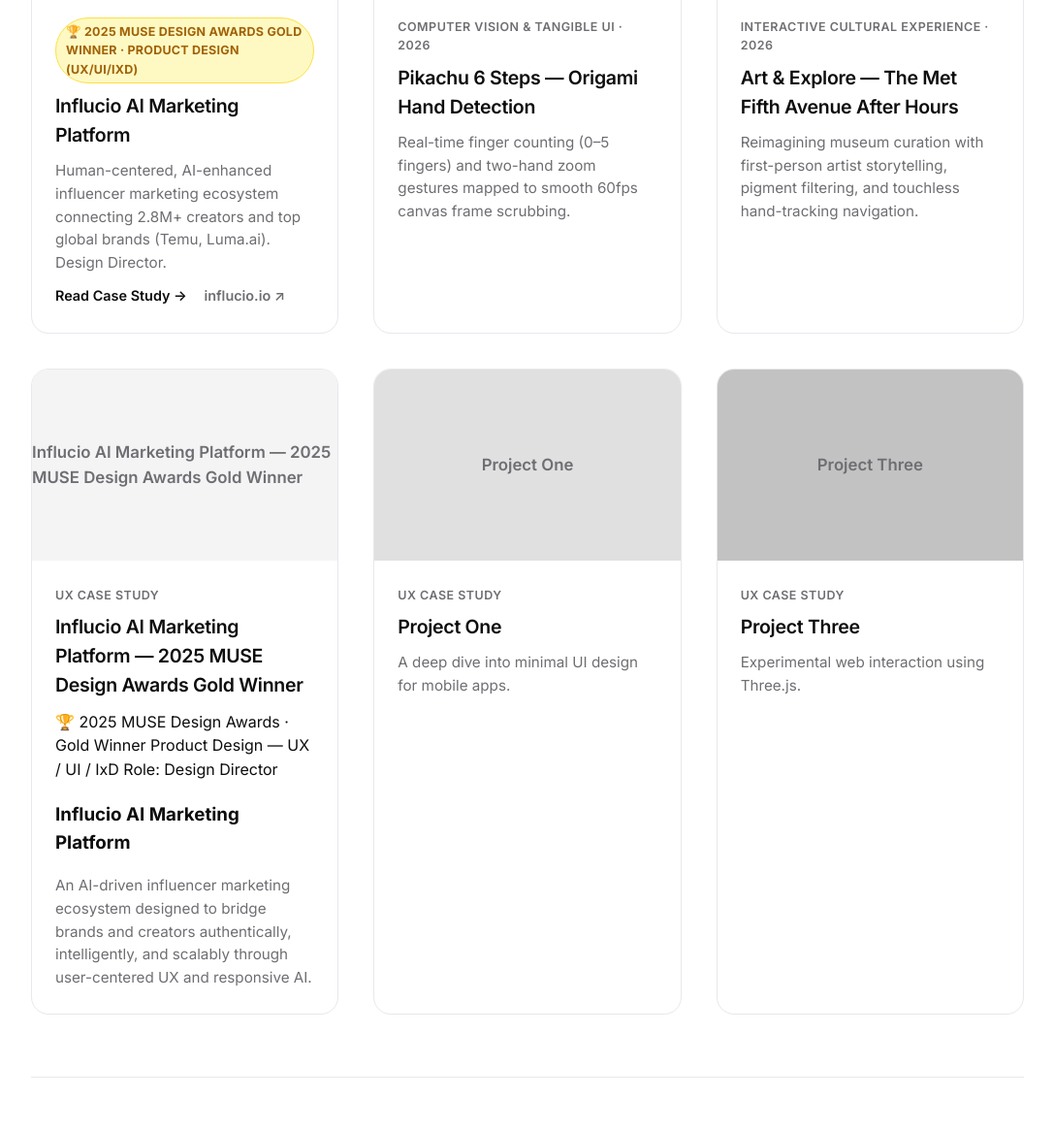
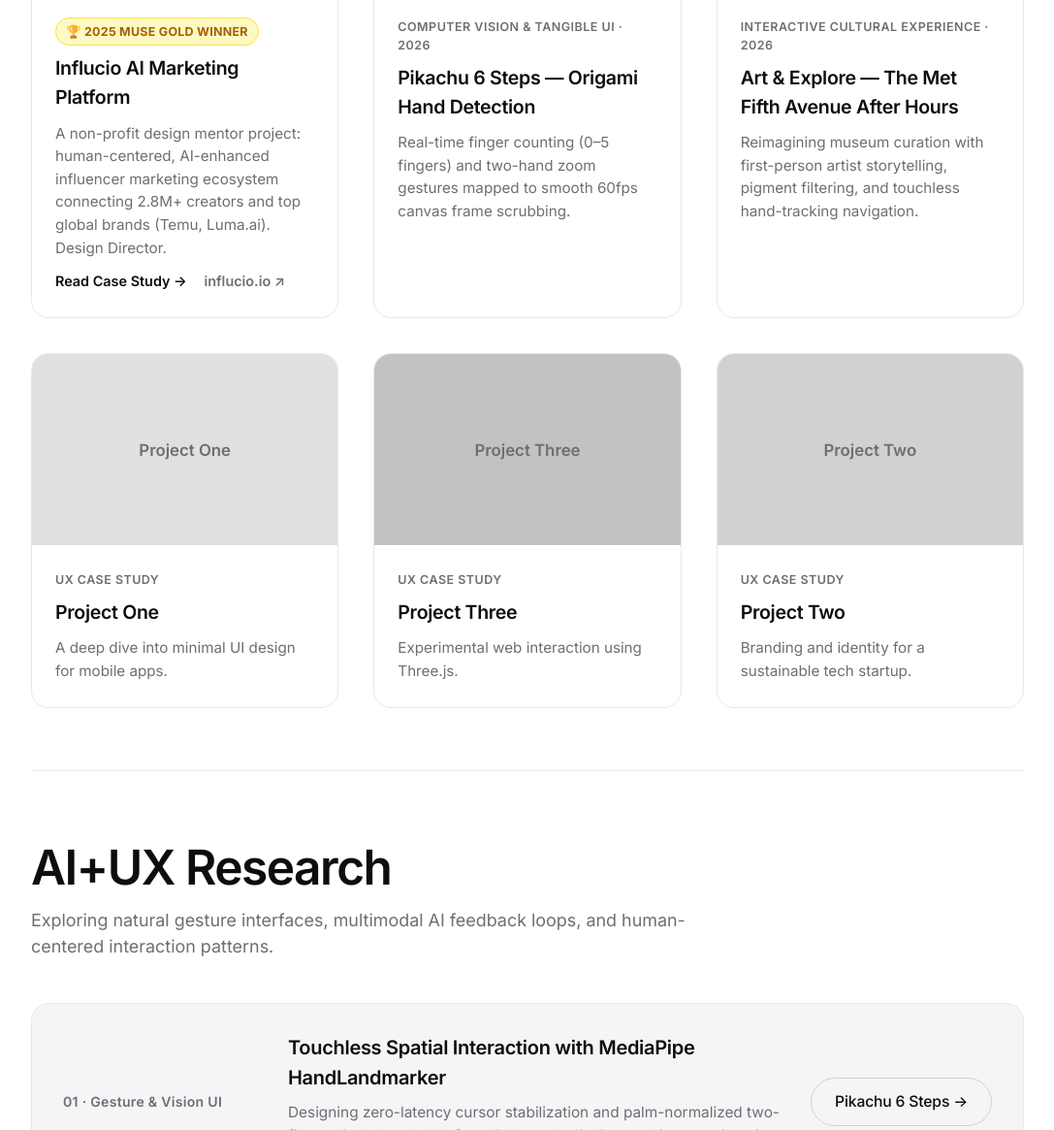
Before and after one commit to tongfangsun-collab/tongfangsun-collab.github.io, a Jekyll site: the page built from index.html, in a window 1280 px wide and 1400 px high, scrolled down 1380 px, cut to the strip 235-1400 px from the top of the window. Shown: the whole strip at 97% size, without its empty margins (96-1183 px from the left). Built offline with Jekyll 4.4.1, drawn with Linux system fonts in a browser that asks for light colours.

Commit message:
Update Influcio card: remove duplicate card, set badge to '2025 Muse Gold Winner', and note non-profit design mentor project

```diff
--- a/_projects/influcio-muse-award.md
+++ b/_projects/influcio-muse-award.md
@@ -7,13 +7,13 @@ title: Influcio AI Marketing Platform — 2025 MUSE Design Awards Gold Winner
   <!-- Header & Badges -->
   <header class="muse-detail-header">
     <div class="muse-award-pill-row">
-      <span class="award-gold-pill">🏆 2025 MUSE Design Awards · Gold Winner</span>
+      <span class="award-gold-pill">🏆 2025 Muse Gold Winner</span>
       <span class="award-cat-pill">Product Design — UX / UI / IxD</span>
-      <span class="award-role-pill">Role: Design Director</span>
+      <span class="award-role-pill">Non-Profit Design Mentor · Design Director</span>
     </div>
     <h1 class="muse-detail-title">Influcio AI Marketing Platform</h1>
     <p class="muse-detail-lead">
-      An AI-driven influencer marketing ecosystem designed to bridge brands and creators authentically, intelligently, and scalably through user-centered UX and responsive AI.
+      A non-profit design mentor project: an AI-driven influencer marketing ecosystem designed to bridge brands and creators authentically, intelligently, and scalably through user-centered UX and responsive AI.
     </p>
 
     <div class="muse-external-actions">
@@ -41,11 +41,13 @@ title: Influcio AI Marketing Platform — 2025 MUSE Design Awards Gold Winner
       <h3>Project Metadata</h3>
       <dl class="meta-list">
         <dt>Award</dt>
-        <dd>2025 MUSE Design Awards — Gold Winner</dd>
+        <dd>2025 Muse Gold Winner</dd>
+        <dt>Project Type</dt>
+        <dd>Non-Profit Design Mentor Project</dd>
         <dt>Category</dt>
         <dd>Product Design — UX / UI / IxD</dd>
         <dt>Role</dt>
-        <dd>Design Director (Tongfang Sun)</dd>
+        <dd>Design Director / Design Mentor (Tongfang Sun)</dd>
         <dt>Design Lead</dt>
         <dd>Amelia Yang Yang</dd>
         <dt>Product Founder</dt>
--- a/index.html
+++ b/index.html
@@ -79,9 +79,9 @@ title: Portfolio — UX & AI Interaction Designer
         <img src="{{ '/Muse%20reward/muse_award_influcio_cover.jpg' | relative_url }}" alt="Influcio AI Marketing Platform — 2025 MUSE Design Awards Gold Winner" class="work-thumb-cover" />
       </div>
       <div class="work-card-body">
-        <span class="work-card-tag gold-badge">🏆 2025 MUSE Design Awards Gold Winner · Product Design (UX/UI/IxD)</span>
+        <span class="work-card-tag gold-badge">🏆 2025 Muse Gold Winner</span>
         <h3>Influcio AI Marketing Platform</h3>
-        <p>Human-centered, AI-enhanced influencer marketing ecosystem connecting 2.8M+ creators and top global brands (Temu, Luma.ai). Design Director.</p>
+        <p>A non-profit design mentor project: human-centered, AI-enhanced influencer marketing ecosystem connecting 2.8M+ creators and top global brands (Temu, Luma.ai). Design Director.</p>
         <div class="card-inline-links" style="margin-top: 12px; font-size: 0.9rem; font-weight: 600;">
           <span style="color: var(--text-color);">Read Case Study →</span>
           <span style="color: var(--secondary-text); margin-left: 14px;">influcio.io ↗</span>
@@ -111,7 +111,8 @@ title: Portfolio — UX & AI Interaction Designer
       </div>
     </a>
 
-    {% for project in site.projects limit:3 %}
+    {% for project in site.projects %}
+      {% unless project.url contains 'influcio' %}
       <a href="{{ project.url | relative_url }}" class="framer-work-card">
         <div class="work-card-thumb" style="background-color: {{ project.color | default: '#f4f4f5' }};">
           <div class="work-thumb-placeholder">{{ project.title }}</div>
@@ -122,6 +123,7 @@ title: Portfolio — UX & AI Interaction Designer
           <p>{{ project.excerpt }}</p>
         </div>
       </a>
+      {% endunless %}
     {% endfor %}
   </div>
 </section>
--- a/projects.html
+++ b/projects.html
@@ -15,9 +15,9 @@ title: Work & Design Lab
         <img src="{{ '/Muse%20reward/muse_award_influcio_cover.jpg' | relative_url }}" alt="Influcio AI Marketing Platform — 2025 MUSE Design Awards Gold Winner" class="work-thumb-cover" />
       </div>
       <div class="work-card-body">
-        <span class="work-card-tag gold-badge">🏆 2025 MUSE Design Awards Gold Winner · Product Design (UX/UI/IxD)</span>
+        <span class="work-card-tag gold-badge">🏆 2025 Muse Gold Winner</span>
         <h3>Influcio AI Marketing Platform</h3>
-        <p>Human-centered, AI-enhanced influencer marketing ecosystem connecting 2.8M+ creators and top global brands (Temu, Luma.ai). Design Director.</p>
+        <p>A non-profit design mentor project: human-centered, AI-enhanced influencer marketing ecosystem connecting 2.8M+ creators and top global brands (Temu, Luma.ai). Design Director.</p>
         <div class="card-inline-links" style="margin-top: 12px; font-size: 0.9rem; font-weight: 600;">
           <span style="color: var(--text-color);">Read Case Study →</span>
           <span style="color: var(--secondary-text); margin-left: 14px;">influcio.io ↗</span>
@@ -48,6 +48,7 @@ title: Work & Design Lab
     </a>
 
     {% for project in site.projects %}
+      {% unless project.url contains 'influcio' %}
       <a href="{{ project.url | relative_url }}" class="framer-work-card">
         <div class="work-card-thumb" style="background-color: {{ project.color | default: '#f4f4f5' }};">
           <div class="work-thumb-placeholder">{{ project.title }}</div>
@@ -58,6 +59,7 @@ title: Work & Design Lab
           <p>{{ project.excerpt }}</p>
         </div>
       </a>
+      {% endunless %}
     {% endfor %}
   </div>
 </section>
```
